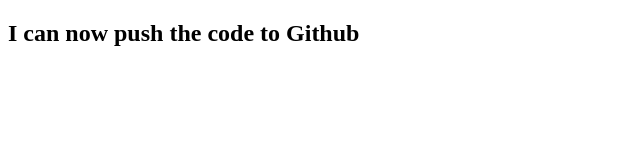
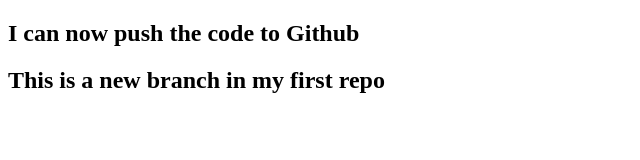
Before and after one commit to imshimulhossain/my-first-repo, a plain HTML site: page index.html in a window 1280 px wide. Shown: the whole page, without its empty margins (0-640 px from the left). Drawn offline with Linux system fonts and the light colour scheme.

Commit message:
first commit to the 1st branch

```diff
--- a/index.html
+++ b/index.html
@@ -7,5 +7,7 @@
 </head>
 <body>
     <h2>I can now push the code to Github</h2>
+
+    <h2>This is a new branch in my first repo</h2>
 </body>
 </html>
```
